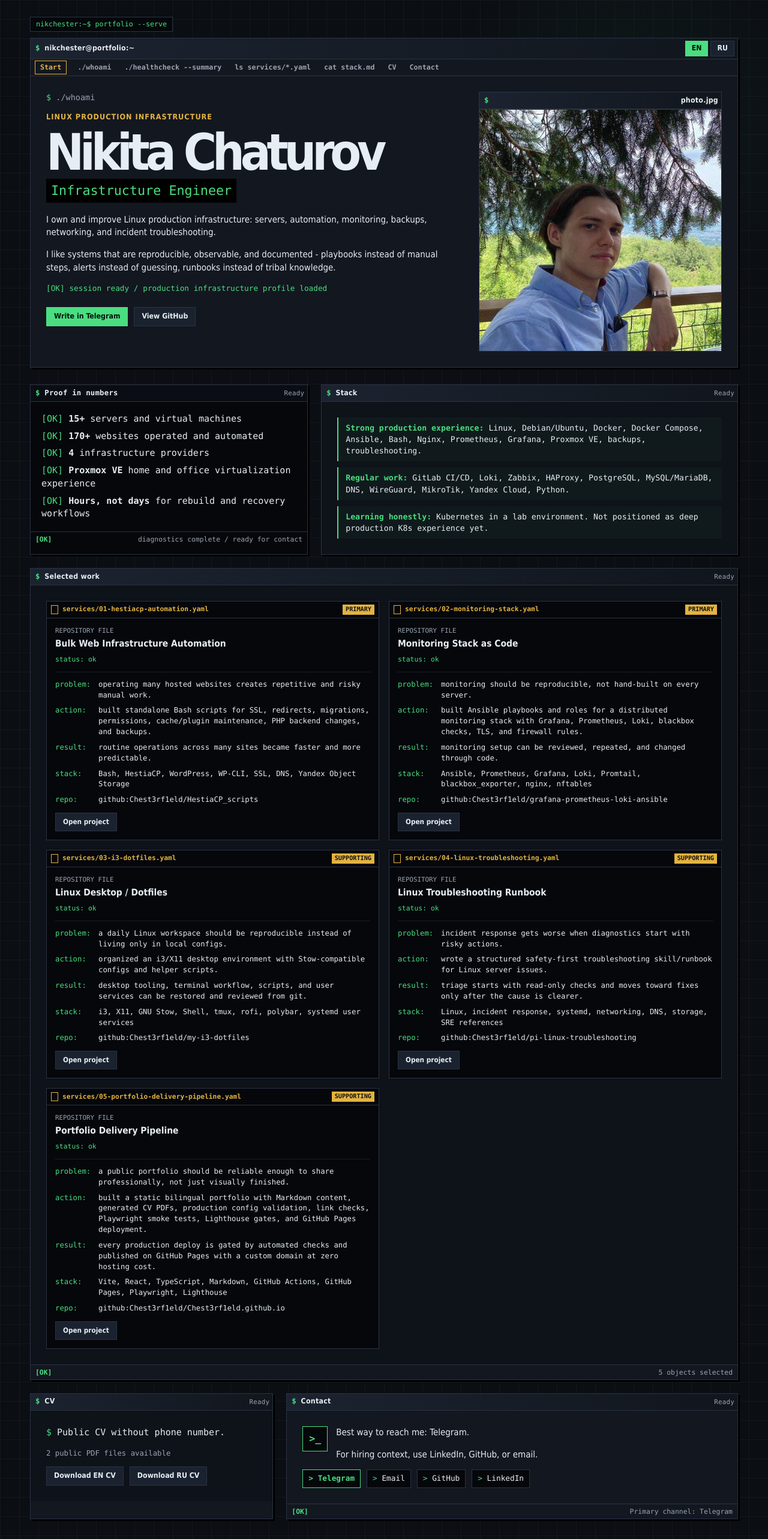
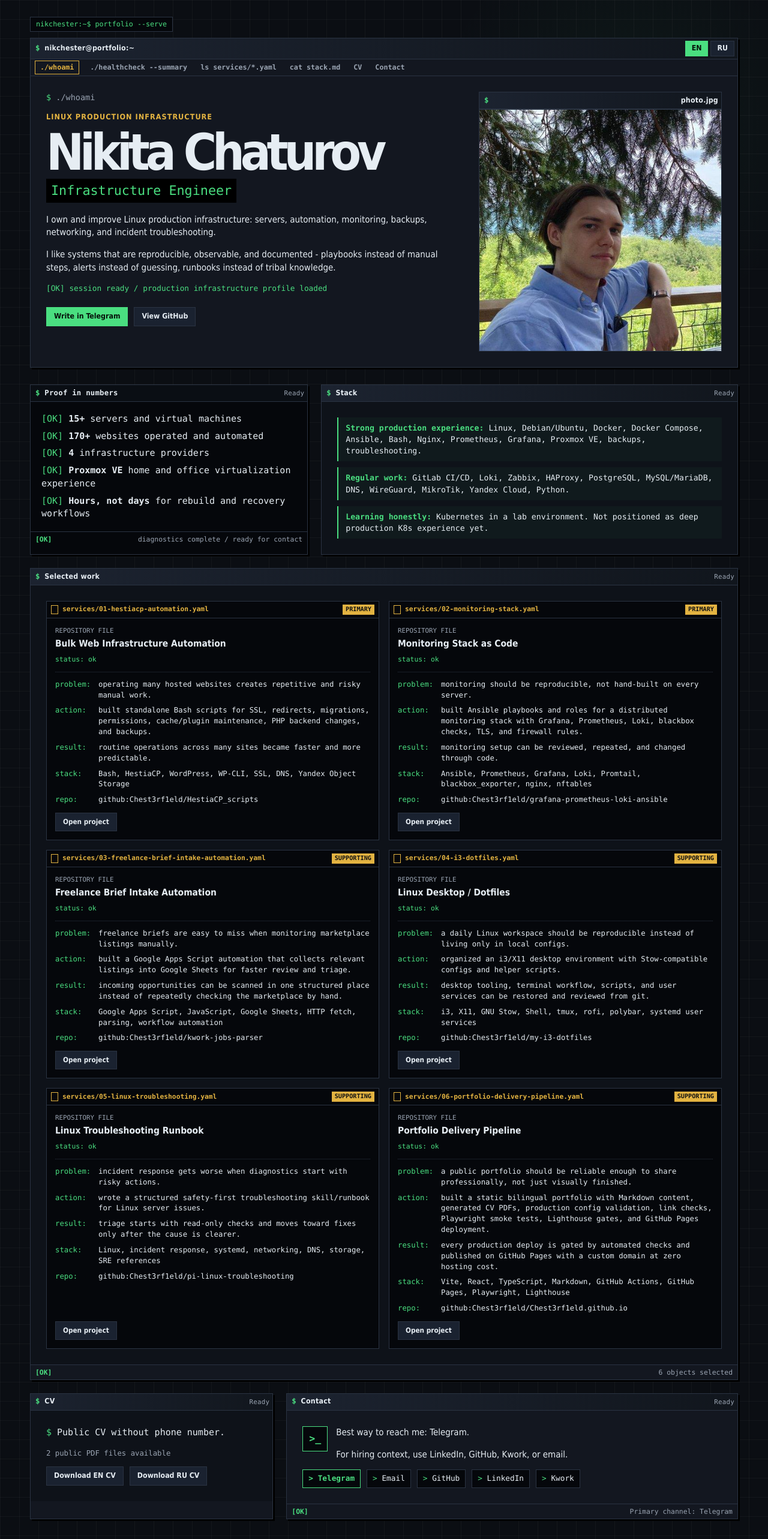
Before and after one commit to Chest3rf1eld/Chest3rf1eld.github.io, a React (Vite) app: page / in a window 1280 px wide. Shown: the top 2566 px of the page at 60% size. Built offline with nearby package versions, Linux system fonts and the light colour scheme; no server answers.

Commit message:
Implement Kwork contact and automation project issues

```diff
--- a/scripts/validate-links.mjs
+++ b/scripts/validate-links.mjs
@@ -29,7 +29,7 @@ for (const cvPath of ['public/assets/cv/nikita-chaturov-cv.en.pdf', 'public/asse
 for (const url of urls) {
   if (url.startsWith('mailto:')) continue;
   if (url === 'https://nikchester.ru') continue;
-  const protectedHost = /https:\/\/(t\.me|www\.linkedin\.com)\//.test(url);
+  const protectedHost = /https:\/\/(t\.me|www\.linkedin\.com|kwork\.ru)\//.test(url);
 
   try {
     let response = await fetch(url, { method: 'HEAD', redirect: 'follow' });
--- a/src/App.tsx
+++ b/src/App.tsx
@@ -14,10 +14,10 @@ const labels = {
     email: 'Email',
     github: 'GitHub',
     linkedin: 'LinkedIn',
+    kwork: 'Kwork',
     openProject: 'Open project',
     photoTitle: 'photo.jpg',
     photoAlt: 'Nikita Chaturov, Infrastructure Engineer',
-    start: 'Start',
     terminalReady: 'diagnostics complete / ready for contact',
     explorerMeta: 'Repository file',
     cvStatus: '2 public PDF files available',
@@ -44,10 +44,10 @@ const labels = {
     email: 'Email',
     github: 'GitHub',
     linkedin: 'LinkedIn',
+    kwork: 'Kwork',
     openProject: 'Открыть проект',
     photoTitle: 'photo.jpg',
     photoAlt: 'Никита Чатуров, Infrastructure Engineer',
-    start: 'Пуск',
     terminalReady: 'diagnostics complete / готов к контакту',
     explorerMeta: 'Файл репозитория',
     cvStatus: '2 публичных PDF-файла доступны',
@@ -122,8 +122,7 @@ function Hero({ content, lang, setLang }: { content: PageContent; lang: Language
     <section id="profile" className="hero window" aria-labelledby="hero-title">
       <TitleBar title="nikchester@portfolio:~" lang={lang} setLang={setLang} />
       <nav className="menu-bar" aria-label="Page sections">
-        <a className="start-link" href="#profile">{text.start}</a>
-        <a href="#profile">{text.commandProfile}</a>
+        <a className="start-link" href="#profile">{text.commandProfile}</a>
         <a href="#proof">{text.commandProof}</a>
         <a href="#work">{text.commandWork}</a>
         <a href="#stack">{text.commandStack}</a>
@@ -227,6 +226,7 @@ function ContactPanel({ content, lang }: { content: PageContent; lang: Language
         <a href={`mailto:${siteConfig.email}`}>{text.email}</a>
         <a href={siteConfig.githubUrl}>{text.github}</a>
         <a href={siteConfig.linkedinUrl}>{text.linkedin}</a>
+        <a href={siteConfig.kworkUrl}>{text.kwork}</a>
       </div>
     </>
   );
--- a/src/generated/content.ts
+++ b/src/generated/content.ts
@@ -20,7 +20,7 @@ export const siteContent = {
     },
     "contact": {
       "title": "Contact",
-      "html": "<p>Best way to reach me: Telegram.</p>\n<p>For hiring context, use LinkedIn, GitHub, or email.</p>"
+      "html": "<p>Best way to reach me: Telegram.</p>\n<p>For hiring context, use LinkedIn, GitHub, Kwork, or email.</p>"
     },
     "work": [
       {
@@ -38,6 +38,14 @@ export const siteContent = {
         "url": "https://github.com/Chest3rf1eld/grafana-prometheus-loki-ansible",
         "stack": "Ansible, Prometheus, Grafana, Loki, Promtail, blackbox_exporter, nginx, nftables",
         "html": "<p><strong>Problem:</strong> monitoring should be reproducible, not hand-built on every server.</p>\n<p><strong>Action:</strong> built Ansible playbooks and roles for a distributed monitoring stack with Grafana, Prometheus, Loki, blackbox checks, TLS, and firewall rules.</p>\n<p><strong>Result:</strong> monitoring setup can be reviewed, repeated, and changed through code.</p>"
+      },
+      {
+        "slug": "freelance-brief-intake-automation",
+        "title": "Freelance Brief Intake Automation",
+        "priority": "supporting",
+        "url": "https://github.com/Chest3rf1eld/kwork-jobs-parser",
+        "stack": "Google Apps Script, JavaScript, Google Sheets, HTTP fetch, parsing, workflow automation",
+        "html": "<p><strong>Problem:</strong> freelance briefs are easy to miss when monitoring marketplace listings manually.</p>\n<p><strong>Action:</strong> built a Google Apps Script automation that collects relevant listings into Google Sheets for faster review and triage.</p>\n<p><strong>Result:</strong> incoming opportunities can be scanned in one structured place instead of repeatedly checking the marketplace by hand.</p>"
       },
       {
         "slug": "i3-dotfiles",
@@ -84,7 +92,7 @@ export const siteContent = {
     },
     "contact": {
       "title": "Контакты",
-      "html": "<p>Самый быстрый способ связи - Telegram.</p>\n<p>Для найма и технического контекста есть LinkedIn, GitHub и email.</p>"
+      "html": "<p>Самый быстрый способ связи - Telegram.</p>\n<p>Для найма и технического контекста есть LinkedIn, GitHub, Kwork и email.</p>"
     },
     "work": [
       {
@@ -102,6 +110,14 @@ export const siteContent = {
         "url": "https://github.com/Chest3rf1eld/grafana-prometheus-loki-ansible",
         "stack": "Ansible, Prometheus, Grafana, Loki, Promtail, blackbox_exporter, nginx, nftables",
         "html": "<p><strong>Проблема:</strong> мониторинг не должен собираться руками на каждом сервере.</p>\n<p><strong>Действие:</strong> сделал Ansible playbooks и роли для distributed monitoring stack: Grafana, Prometheus, Loki, blackbox checks, TLS и firewall rules.</p>\n<p><strong>Результат:</strong> мониторинг можно повторить, проверить и менять через код.</p>"
+      },
+      {
+        "slug": "freelance-brief-intake-automation",
+        "title": "Freelance Brief Intake Automation",
+        "priority": "supporting",
+        "url": "https://github.com/Chest3rf1eld/kwork-jobs-parser",
+        "stack": "Google Apps Script, JavaScript, Google Sheets, HTTP fetch, parsing, workflow automation",
+        "html": "<p><strong>Проблема:</strong> фриланс-заказы легко пропустить, если вручную проверять новые публикации на бирже.</p>\n<p><strong>Действие:</strong> сделал Google Apps Script-автоматизацию, которая собирает релевантные объявления в Google Sheets для быстрого просмотра и triage.</p>\n<p><strong>Результат:</strong> входящие возможности можно просматривать в одном структурированном месте вместо повторной ручной проверки биржи.</p>"
       },
       {
         "slug": "i3-dotfiles",
--- a/src/siteConfig.ts
+++ b/src/siteConfig.ts
@@ -6,6 +6,7 @@ export const siteConfig = {
   telegramUrl: 'https://t.me/Chesterf1ld',
   githubUrl: 'https://github.com/Chest3rf1eld',
   linkedinUrl: 'https://www.linkedin.com/in/nikita-chaturov-8625a5281/',
+  kworkUrl: 'https://kwork.ru/user/nikchester',
   email: 'nikchester01@gmail.com',
   photo: '/assets/hero-photo.jpg',
   cv: {
```
Also changed, not shown: content/en/contact.md (+1 -1 lines), content/en/work/freelance-brief-intake-automation.md (added, +12 -0 lines), content/ru/contact.md (+1 -1 lines), content/ru/work/freelance-brief-intake-automation.md (added, +12 -0 lines), 2 other files (tests, documents, lock files or other folders).
